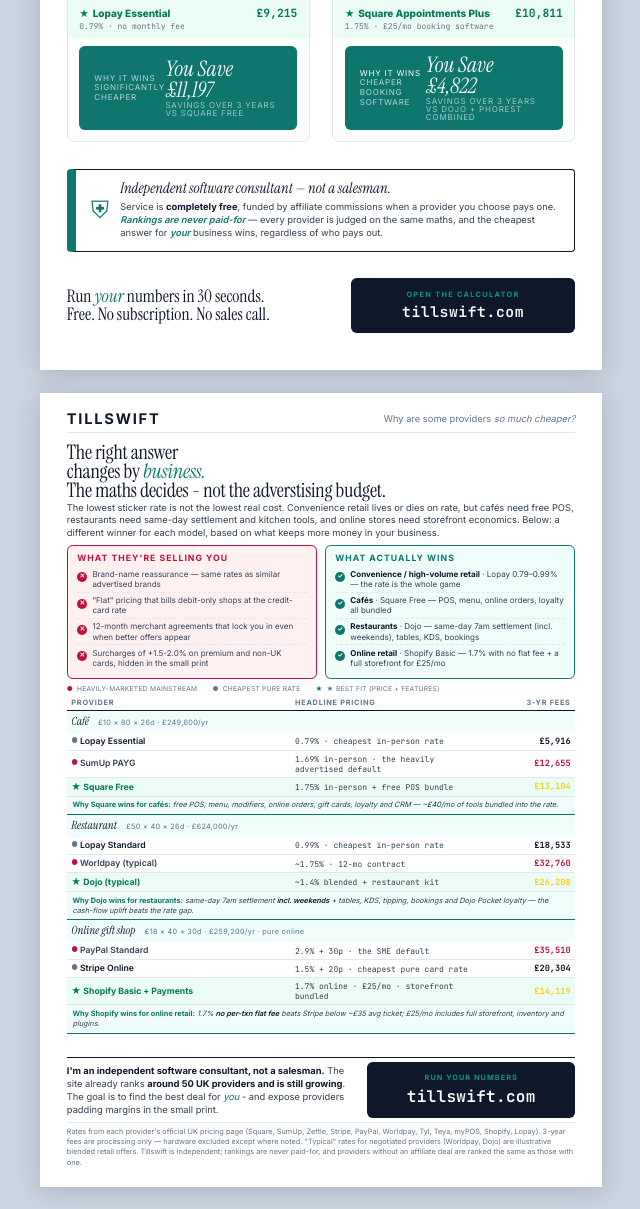
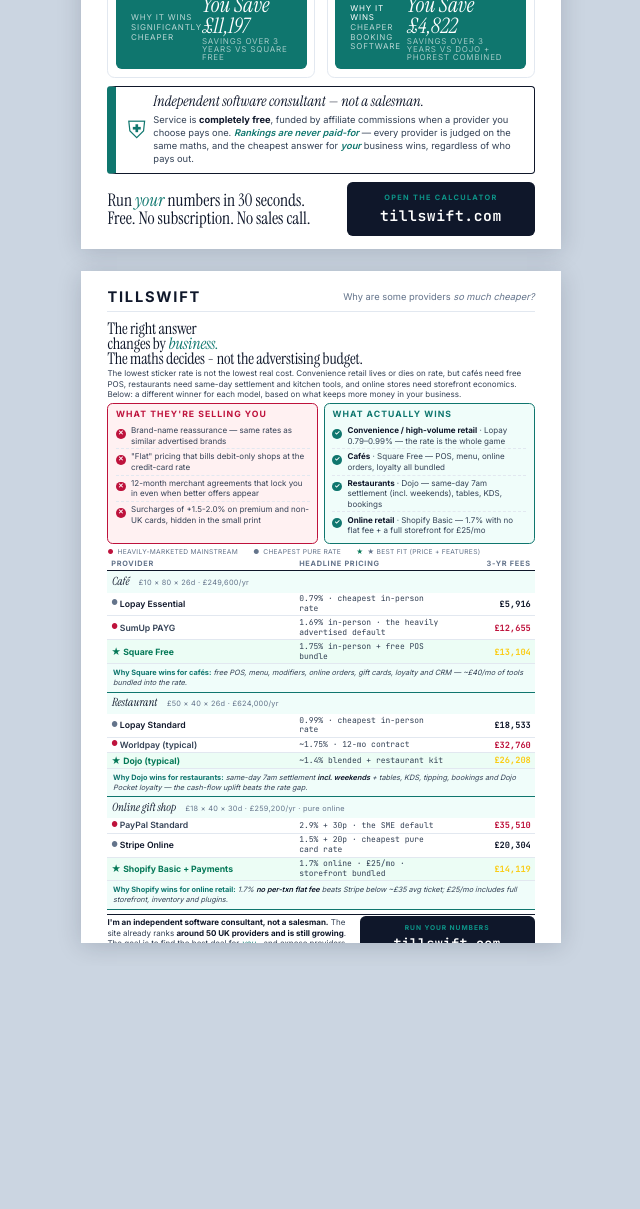
Before and after one commit to wazzuck/tillswift, a website: page flyer.html in a window 1280 px wide. Shown: the part 683-1892 px from the top of the page, without its empty margins (319-959 px from the left). After the commit the page ends 1649 px from the top, so only its background shows below. Drawn offline with Linux system fonts and the light colour scheme.

Commit message:
Updating

```diff
--- a/flyer.html
+++ b/flyer.html
@@ -47,11 +47,11 @@
    the front/back duplex flip orientation doesn't
    matter — every cut piece is correctly aligned.
    ───────────────────────────────────────── */
-@page { size: A5 portrait; margin: 0; }
+@page { size: 5in 7in; margin: 0; }
 
 .sheet {
-  width: 148.5mm;
-  height: 210mm;
+  width: 127mm;
+  height: 177.8mm;
   display: block;
   background: #fff;
   position: relative;
@@ -75,7 +75,7 @@
    ───────────────────────────────────────── */
 .flyer-half {
   width: 100%;
-  height: 210mm;
+  height: 177.8mm;
   padding: 5mm 7mm;
   display: flex;
   flex-direction: column;
@@ -117,7 +117,7 @@
 }
 
 /* ── Hero ── */
-.hero { margin-bottom: 4mm; }
+.hero { margin-bottom: 2mm; }
 .hero-eyebrow {
   font-family: var(--font-mono);
   font-size: 6.5pt;
@@ -133,7 +133,7 @@
   margin-bottom: 0;
   font-weight: 400;
 }
-.hero-h .line { display: block; margin-bottom: 1.5mm; text-align: center; white-space: nowrap; }
+.hero-h .line { display: block; margin-bottom: 2mm; text-align: center; white-space: nowrap; }
 .hero-h .line-sans {
   font-family: var(--font-serif);
   font-weight: 700;
@@ -189,8 +189,8 @@
   margin-top: 0;
 }
 .hero-sub {
-  font-size: 8pt;
-  line-height: 1.4;
+  font-size: 6.5pt;
+  line-height: 1.3;
   color: var(--ink2);
   margin: 0;
 }
@@ -201,13 +201,13 @@
   display: grid;
   grid-template-columns: 1fr 1fr;
   align-items: stretch;
-  gap: 6mm;
-  margin-bottom: 4mm;
+  gap: 3mm;
+  margin-bottom: 2mm;
 }
 .compare-card {
   border: 0.4mm solid var(--border);
   border-radius: 2mm;
-  padding: 3mm;
+  padding: 2mm;
   background: #fff;
   display: flex;
   flex-direction: column;
@@ -305,10 +305,10 @@
 .indie-stamp {
   display: grid;
   grid-template-columns: auto 1fr;
-  gap: 3mm;
+  gap: 2mm;
   align-items: center;
-  padding: 3mm 4mm;
-  margin-bottom: 4mm;
+  padding: 2mm 3mm;
+  margin-bottom: 2mm;
   border: 0.4mm solid var(--ink);
   border-left: 2.5mm solid var(--accent);
   border-radius: 1mm;
@@ -337,7 +337,7 @@
 
 /* ── CTA bar ── */
 .cta {
-  margin-bottom: 5mm;
+  margin-bottom: 2mm;
   display: grid;
   grid-template-columns: 1.2fr 1fr;
   gap: 4mm;
@@ -376,19 +376,19 @@
 /* ─────────────────────────────────────────
    BACK SIDE
    ───────────────────────────────────────── */
-.back-hero { margin-bottom: 1.5mm; }
+.back-hero { margin-bottom: 1mm; }
 .back-hero h1 {
   font-family: var(--font-serif);
   font-weight: 400;
-  font-size: 15pt;
+  font-size: 12pt;
   line-height: 0.95;
   margin-bottom: 0.5mm;
   letter-spacing: -0.01em;
 }
 .back-hero h1 em { color: var(--accent); }
 .back-hero p {
-  font-size: 7pt;
-  line-height: 1.35;
+  font-size: 6pt;
+  line-height: 1.3;
   color: var(--ink2);
   margin: 0;
 }
@@ -397,11 +397,11 @@
 .why-cols {
   display: grid;
   grid-template-columns: 1fr 1fr;
-  gap: 2mm;
-  margin-bottom: 1.5mm;
+  gap: 1.5mm;
+  margin-bottom: 1mm;
 }
 .why-col {
-  padding: 2mm 2.5mm;
+  padding: 1.5mm 2mm;
   border: 0.3mm solid var(--border);
   border-radius: 1.5mm;
   background: #fff;
@@ -462,10 +462,10 @@
 }
 .matrix th, .matrix td {
   text-align: left;
-  padding: 0.8mm 1.2mm;
+  padding: 0.5mm 1mm;
   border-bottom: 0.2mm solid var(--border);
   vertical-align: middle;
-  line-height: 1.25;
+  line-height: 1.2;
 }
 .matrix thead th {
   font-size: 5.5pt;
@@ -527,14 +527,14 @@
   margin-top: auto;
   display: grid;
   grid-template-columns: 1.4fr 1fr;
-  gap: 2.5mm;
-  padding-top: 1mm;
+  gap: 2mm;
+  padding-top: 0.5mm;
   border-top: 0.5mm solid var(--ink);
   align-items: center;
 }
 .back-indie {
-  font-size: 7pt;
-  line-height: 1.4;
+  font-size: 6pt;
+  line-height: 1.3;
   color: var(--ink2);
 }
 .back-indie strong { color: var(--ink); }
@@ -542,20 +542,20 @@
 .back-url {
   background: var(--ink);
   color: #fff;
-  padding: 3mm;
+  padding: 2mm;
   border-radius: 1.5mm;
   text-align: center;
 }
-.back-url .upper { color: var(--accent2); display: block; font-size: 5.5pt; }
-.back-url .url { font-family: var(--font-mono); font-size: 12pt; display: block; margin-top: 1mm; letter-spacing: 0.02em; font-weight: 600; }
+.back-url .upper { color: var(--accent2); display: block; font-size: 5pt; }
+.back-url .url { font-family: var(--font-mono); font-size: 10pt; display: block; margin-top: 0.5mm; letter-spacing: 0.02em; font-weight: 600; }
 
 .fine-print {
-  font-size: 5.5pt;
+  font-size: 5pt;
   color: var(--muted);
-  line-height: 1.4;
-  margin-top: 1mm;
+  line-height: 1.3;
+  margin-top: 0.5mm;
   border-top: 0.2mm solid var(--border);
-  padding-top: 1mm;
+  padding-top: 0.5mm;
 }
 
 /* ── Screen-only print hint ── */
@@ -666,7 +666,7 @@
           <span class="pcost">£3,420</span>
         </div>
         <div class="compare-row cheap">
-          <span class="pname">Square Appointments Plus <small>1.75% · £25/mo booking software</small></span>
+          <span class="pname">Square Appointments <small>1.75% · £25/mo software</small></span>
           <span class="pcost">£10,811</span>
         </div>
         <div class="savings-strip" style="padding: 2mm 3mm 2mm 3mm;">
```
Also changed, not shown: package.json (added, +24 -0 lines), screenshot_back.png (added), screenshot_front.png (added), sheet1.png (added), sheet2.png (added), 1 other file.
